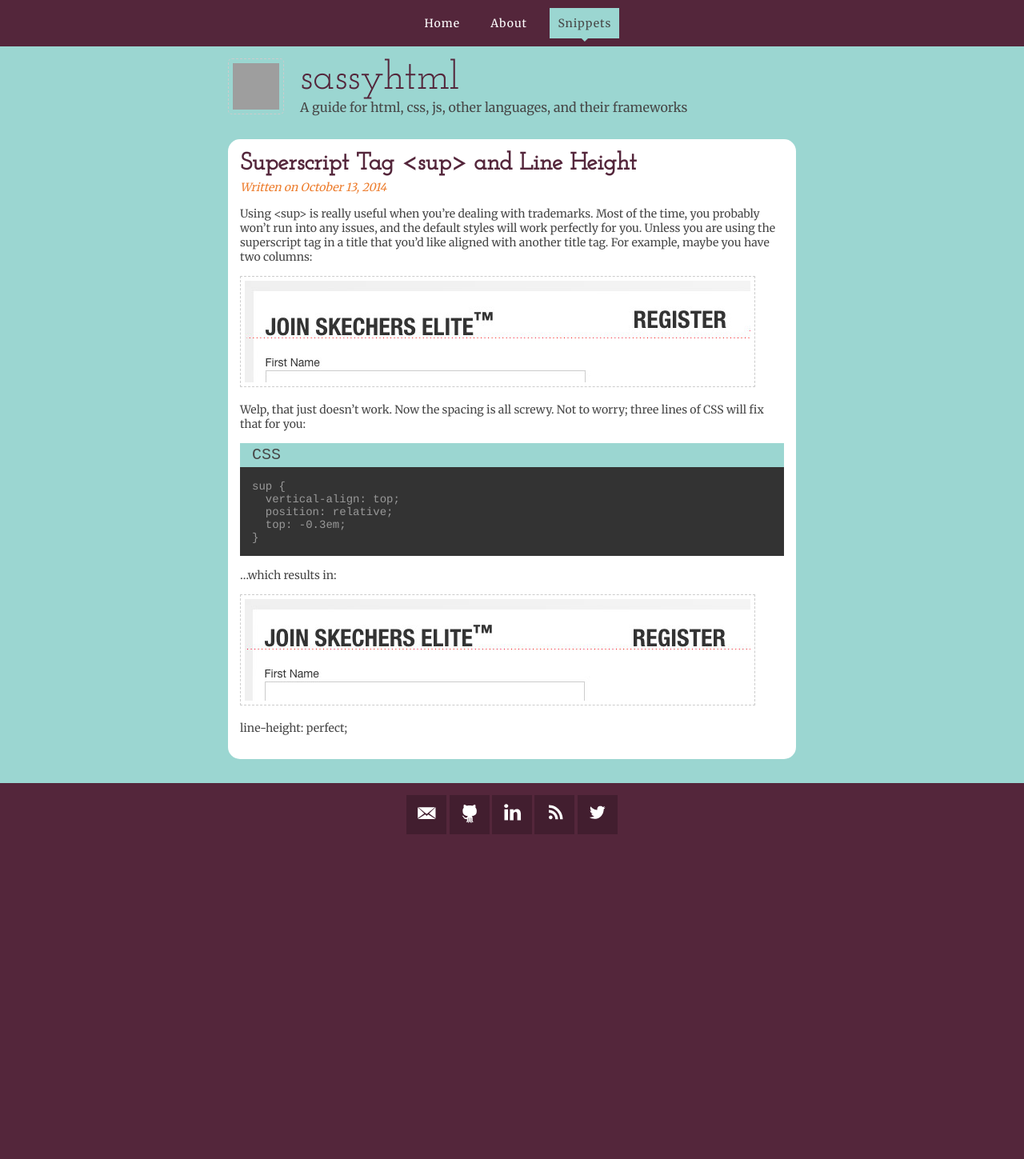
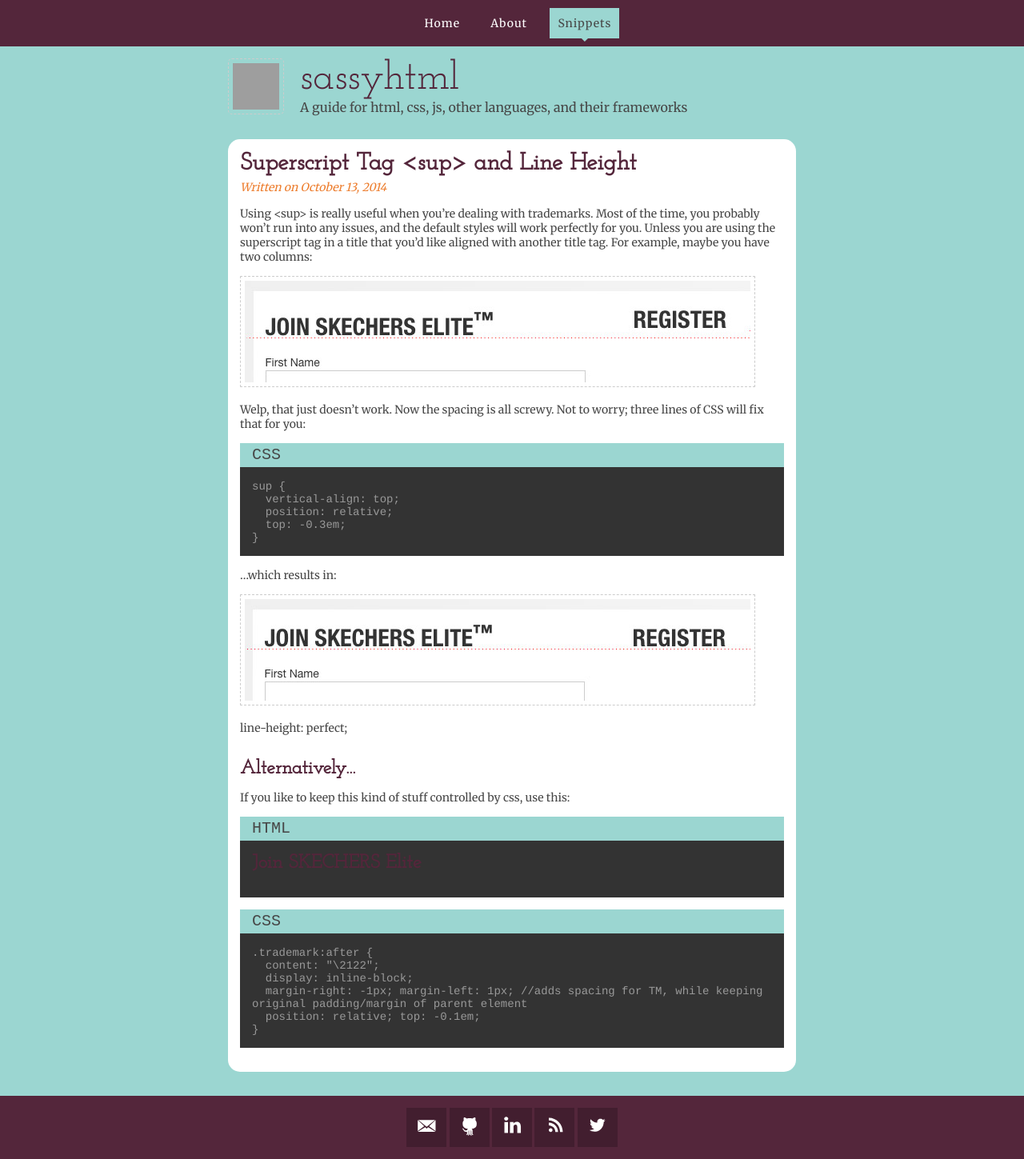
Before and after one commit to kaela/sassyhtml, a Jekyll site: the page built from _posts/css/2014-10-13-superscript-tag-sup-line-height.md, in a window 1280 px wide. Shown: the whole page at 80% size. Built offline with Jekyll 4.4.1, drawn with Linux system fonts in a browser that asks for light colours; comment, search, counter and statistics services are not loaded; before the commit the page ends 1058 px from its top, so only the background shows below that; grey boxes are pictures that could not be loaded.

Commit message:
Update 2014-10-13-superscript-tag-sup-line-height.md

```diff
--- a/_posts/css/2014-10-13-superscript-tag-sup-line-height.md
+++ b/_posts/css/2014-10-13-superscript-tag-sup-line-height.md
@@ -25,3 +25,19 @@
 ![Wrong way to use the sup tag]({{ site.baseurl }}/images/2014/10/sup_yup.jpg)
 
 line-height: perfect;
+
+## Alternatively...
+If you like to keep this kind of stuff controlled by css, use this:
+
+<pre class="language-html"><code>
+<h2  class="trademark">Join SKECHERS Elite</h2>
+</code></pre>
+
+<pre class="language-css"><code>
+.trademark:after {
+  content: "\2122";
+  display: inline-block;
+  margin-right: -1px; margin-left: 1px; //adds spacing for TM, while keeping original padding/margin of parent element
+  position: relative; top: -0.1em;
+}
+</code></pre>
```
